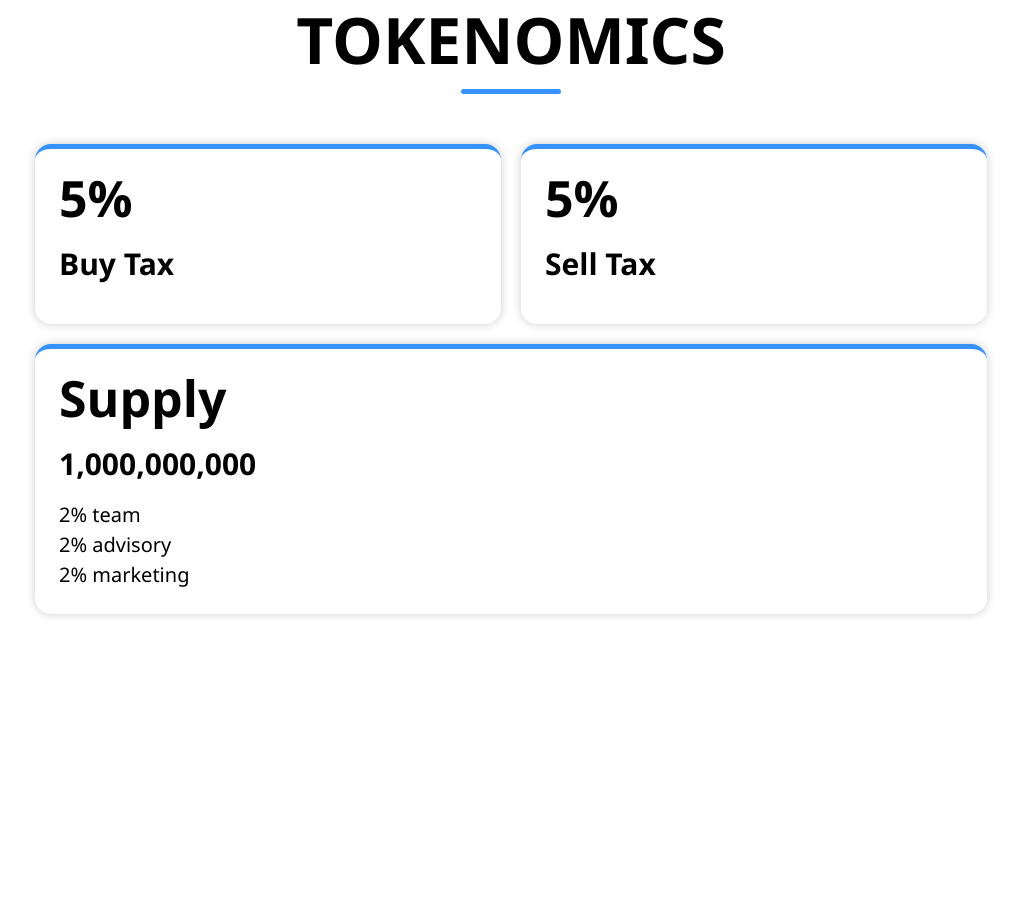
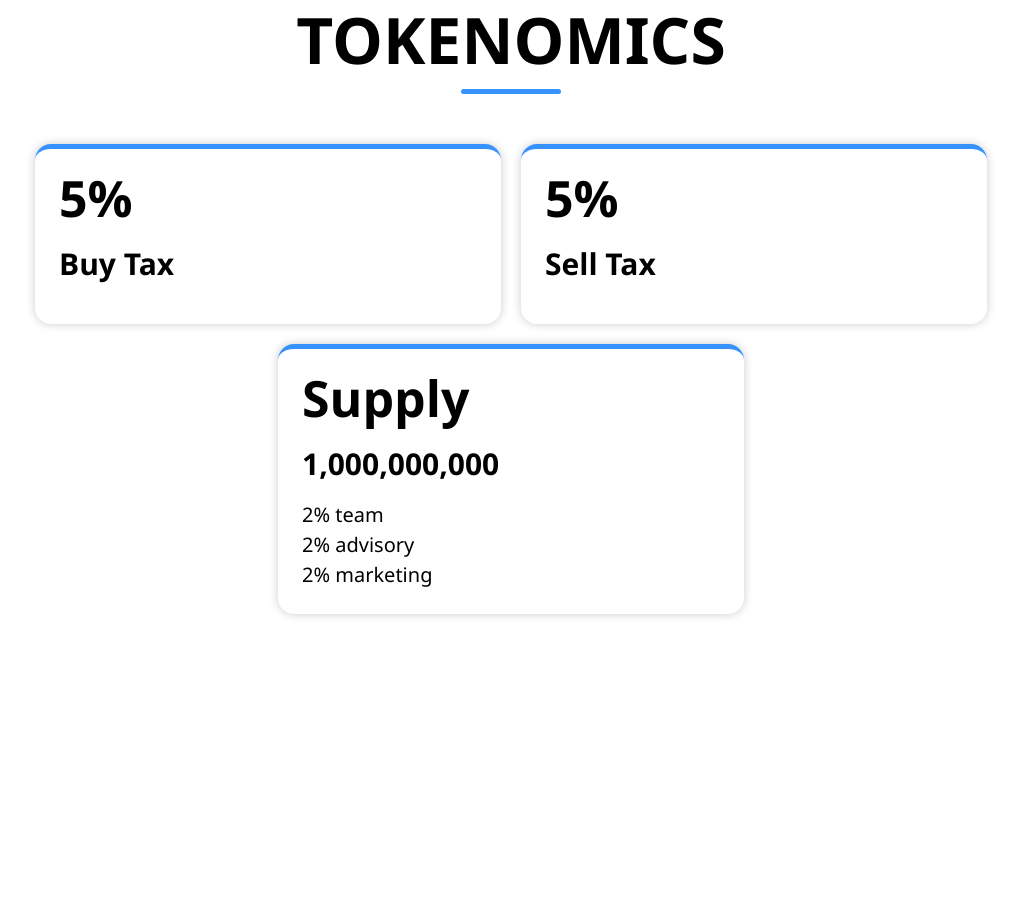
Before and after one commit to 0xArchitect/god-frontend, a React (Create React App) app: page /info in a window 1280 px wide. Shown: the part 1040-1955 px from the top of the page, without its empty margins (129-1150 px from the left). Built offline with nearby package versions, Linux system fonts and the light colour scheme.

Commit message:
link added

```diff
--- a/src/components/ChatPage/ChatBox.js
+++ b/src/components/ChatPage/ChatBox.js
@@ -82,11 +82,15 @@ const ChatBox = () => {
                                 }
                             }
                         }
-                    }
+                        }
                     ></textarea>
                     <button className={styles['send-button']} ><img src={sendImg} alt="Send" /></button>
                 </form>
-                <img src={stemLogo} alt="Powered by STEM" className={styles['stem-logo']} />
+                <div className={`container ${styles['form-container']}`}>
+                    <Link to="https://www.stem.computer/" target="_blank">
+                        <img src={stemLogo} alt="Powered by STEM" className={styles['stem-logo']} />
+                    </Link>
+                </div>
             </div>
             {/* </div> */}
         </>
--- a/src/components/InfoPage/InfoPage.module.scss
+++ b/src/components/InfoPage/InfoPage.module.scss
@@ -284,6 +284,7 @@
         width: 100%;
         display: flex;
         flex-wrap: wrap;
+        justify-content: center;
 
         div {
             background: #fff;
@@ -298,7 +299,9 @@
             }
         }
         .supply {
+          @include tablet() {
             width: 100%;
+          }
         }
     }
 
```
